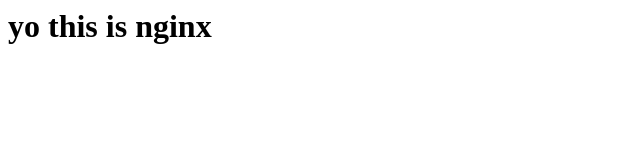
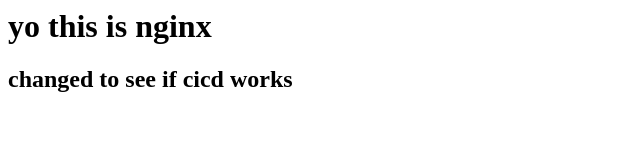
Before and after one commit to guytamari/HA-Devops, a plain HTML site: page terraform/docker/index.html in a window 1280 px wide. Shown: the whole page, without its empty margins (0-640 px from the left). Drawn offline with Linux system fonts and the light colour scheme.

Commit message:
update index html to check if actions work

```diff
--- a/terraform/docker/index.html
+++ b/terraform/docker/index.html
@@ -1,5 +1,6 @@
 <html>
   <body>
     <h1>yo this is nginx</h1>
+    <h2>changed to see if cicd works</h2>
   </body>
 </html>
```
